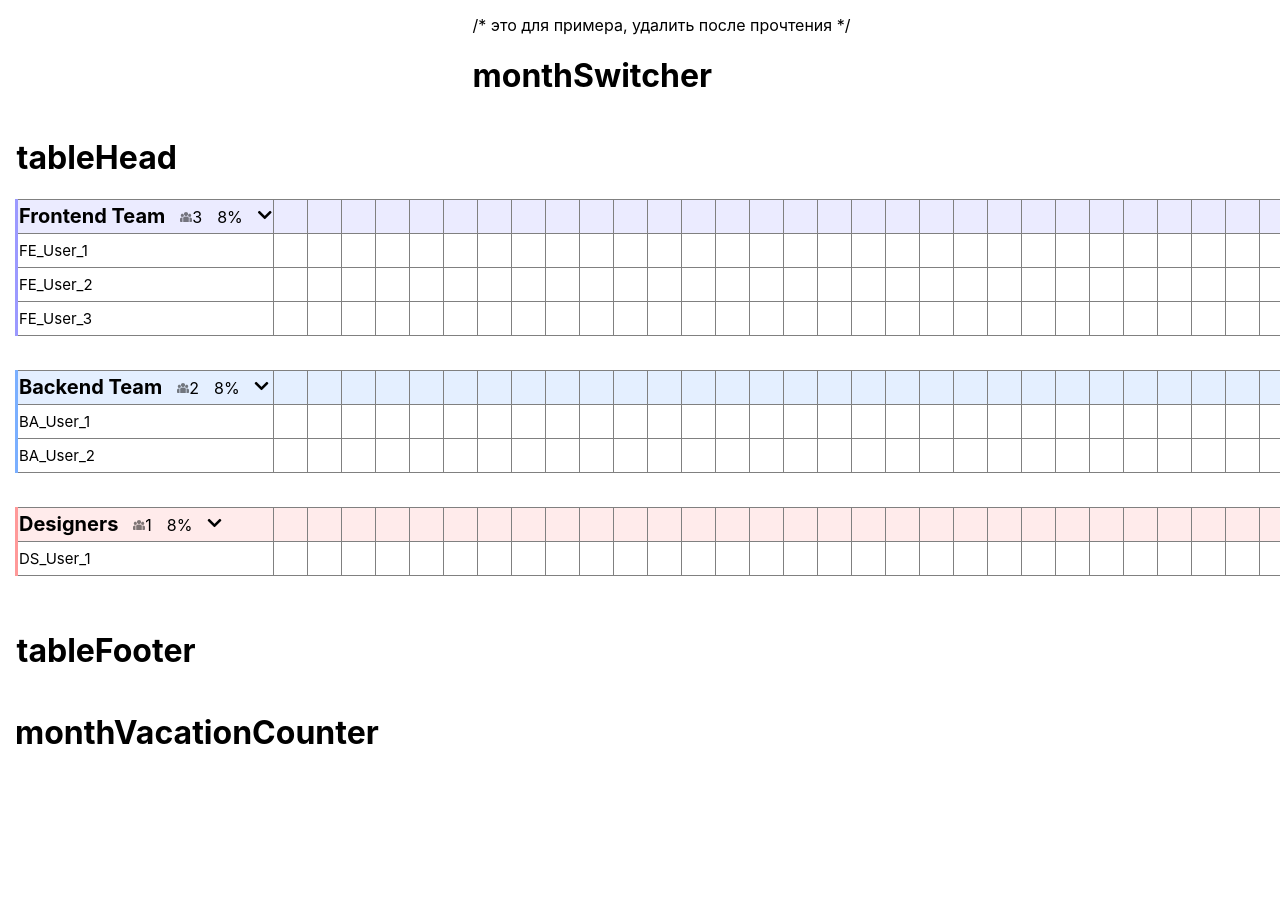
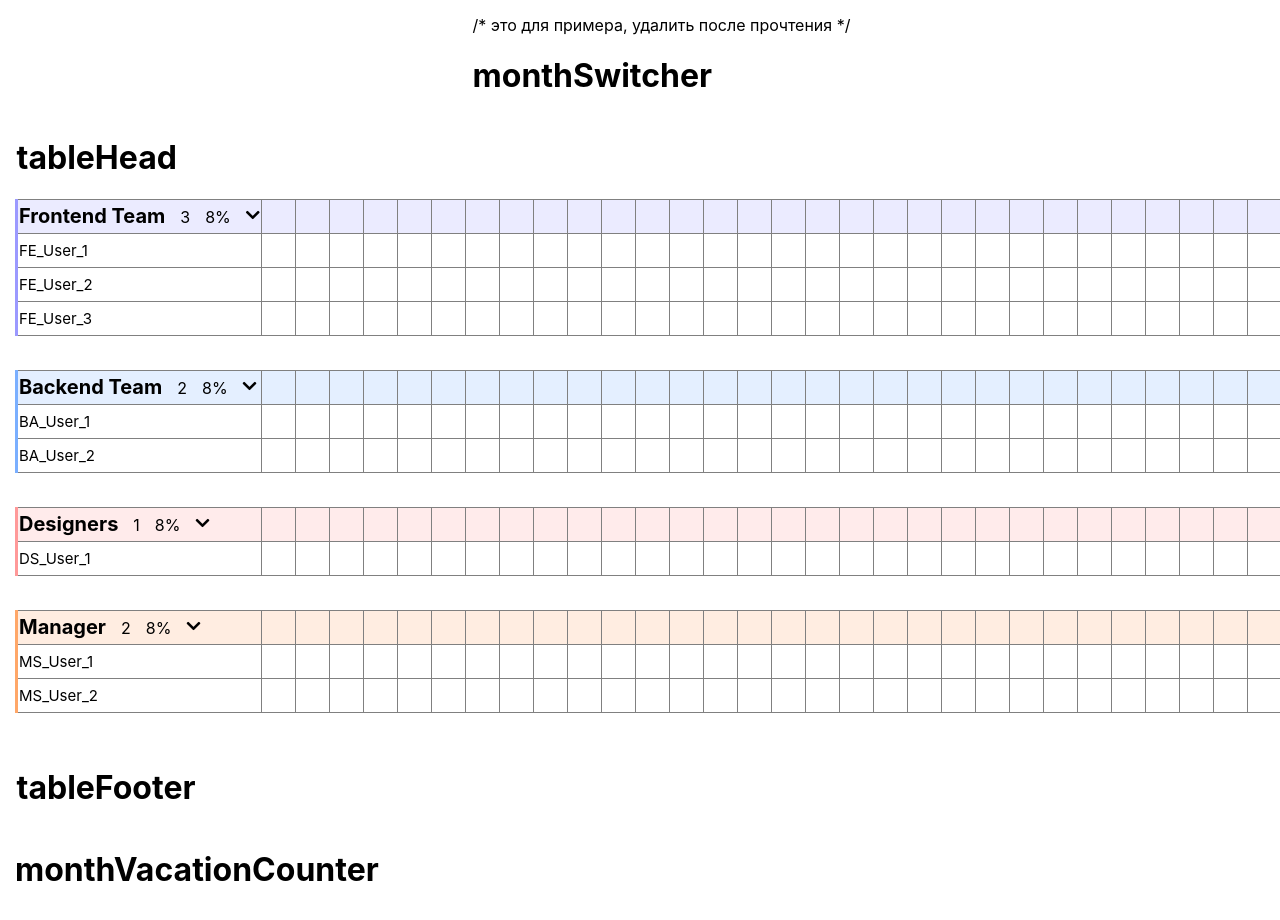
Before and after one commit to LesnovArt/calendarWithReact, a React (Create React App) app: page / in a window 1280 px wide. Shown: the top 920 px of the page. Before the commit the page ends 800 px from the top, so only its background shows below. Built offline with nearby package versions, Linux system fonts and the light colour scheme; data requests are answered from the project's data file.

Commit message:
hide members

```diff
--- a/db.json
+++ b/db.json
@@ -34,6 +34,18 @@
       "id": 6,
       "name": "DS_User_1",
       "realm": "Designers",
+      "vacation": []
+    },
+    {
+      "id": 7,
+      "name": "MS_User_1",
+      "realm": "Manager",
+      "vacation": []
+    },
+    {
+      "id": 8,
+      "name": "MS_User_2",
+      "realm": "Manager",
       "vacation": []
     }
   ],
--- a/src/components/tableBody/tableBody.js
+++ b/src/components/tableBody/tableBody.js
@@ -1,10 +1,10 @@
 import React from "react";
+import { useState } from 'react'
 import TeamHead from "../teamHead/teamHead";
 import TeamBody from "../teamBody/teamBody";
 import style from "./tableBody.module.scss";
 
 function TableBody(props) {
-    console.log(props)
 
     let color;
     (function departmentColor (){
@@ -18,6 +18,9 @@ function TableBody(props) {
         case 'Designers':
             color = 'rgba(255, 153, 153, '
             break;
+        case 'Manager':
+            color = 'rgba(255, 167, 104, '
+            break;
         default:
             // let randomColor = Math.floor(Math.random()*16777215).toString(16);
             // color = "#" + randomColor;
@@ -30,19 +33,22 @@ function TableBody(props) {
         }
     })()
 
+    const [isHide, setToggleDepartment] = useState(false)
 
-
-    function toggleDepartment (department){
-        // isHide = !isHide
-
+    function toggleDepartment (){
+        setToggleDepartment (prevCount => !prevCount)
     }
 
     return (
+
         <tbody className = "tableBody">
             <TeamHead teamName = {props.department} members = {props.members} color = {color} toggleDepartment = {toggleDepartment}/>
-            { props.members.map((member) =>
-            <TeamBody member = {member} color = {color}/>)
+            {
+                props.members.map((member) =>
+                   <TeamBody member = {member} color = {color} isHide = {isHide}/>
+               )
             }
+
         </tbody>
     );
 }
--- a/src/components/teamBody/teamBody.js
+++ b/src/components/teamBody/teamBody.js
@@ -2,7 +2,7 @@ import React from "react";
 import style from "./teamBody.module.scss";
 
 function TeamBody(props) {
-
+console.log(props)
     const color = {
         borderLeft: '3px solid ' + props.color + ' 1)',
       };
@@ -12,8 +12,10 @@ function TeamBody(props) {
     for(let i = 1; i<31; i++) {
         arrDays.push(i)
     }
+
+    if(!props.isHide){
         return (
-    <tr className="member">
+            <tr className="member" >
                 <td className="member_name" style={color}>
                     <span>{props.member.name}</span>
                 </td>
@@ -23,5 +25,9 @@ function TeamBody(props) {
             </tr>
         )
     }
+    else  {
+        return <></>
+    }
+}
 
 export default TeamBody;
--- a/src/components/teamHead/teamHead.js
+++ b/src/components/teamHead/teamHead.js
@@ -13,14 +13,14 @@ function TeamHead(props) {
         arrDays.push(i)
     }
 
-   console.log(props)
+
 
     return (
         <tr className="department" style={color}>
             <td className="department_inform">
                 <span className="department_title">{props.teamName}</span>
                 <span class="department_countMembersIcon">
-                    <svg width="12" height="12" viewBox="0 0 12 12" fill="none" xmlns="http://www.w3.org/2000/svg">
+                    {/* <svg width="12" height="12" viewBox="0 0 12 12" fill="none" xmlns="http://www.w3.org/2000/svg">
                     <g opacity="0.5" clip-path="url(#clip0)">
                         <path
                         d="M10.2676 6.40607H9.3396C9.43419 6.66505 9.48587 6.94454 9.48587 7.23585V10.7433C9.48587 10.8647 9.46473 10.9813 9.42627 11.0897H10.9605C11.5336 11.0897 11.9999 10.6235 11.9999 10.0504V8.13831C11.9999 7.18316 11.2228 6.40607 10.2676 6.40607Z"
@@ -46,7 +46,7 @@ function TeamHead(props) {
                         <rect width="12" height="12" fill="white" transform="translate(0 0.00012207)" />
                         </clipPath>
                     </defs>
-                    </svg>
+                    </svg> */}
                 </span>
                 <span className="department_countMembers">{props.members.length}</span>
                 <span className="department_procent">8%</span>
```
Lines whose indentation alone changed are shown as unchanged.
